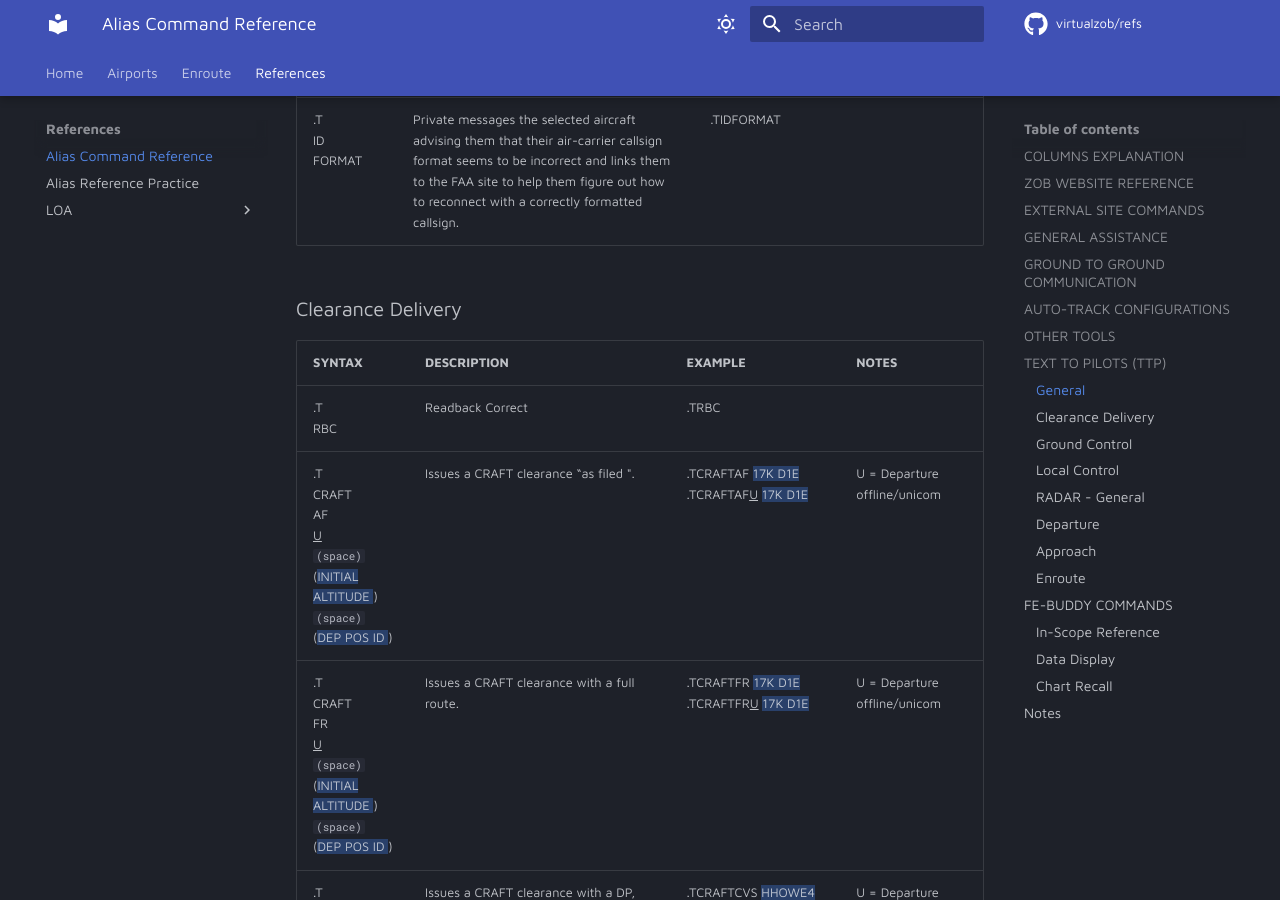
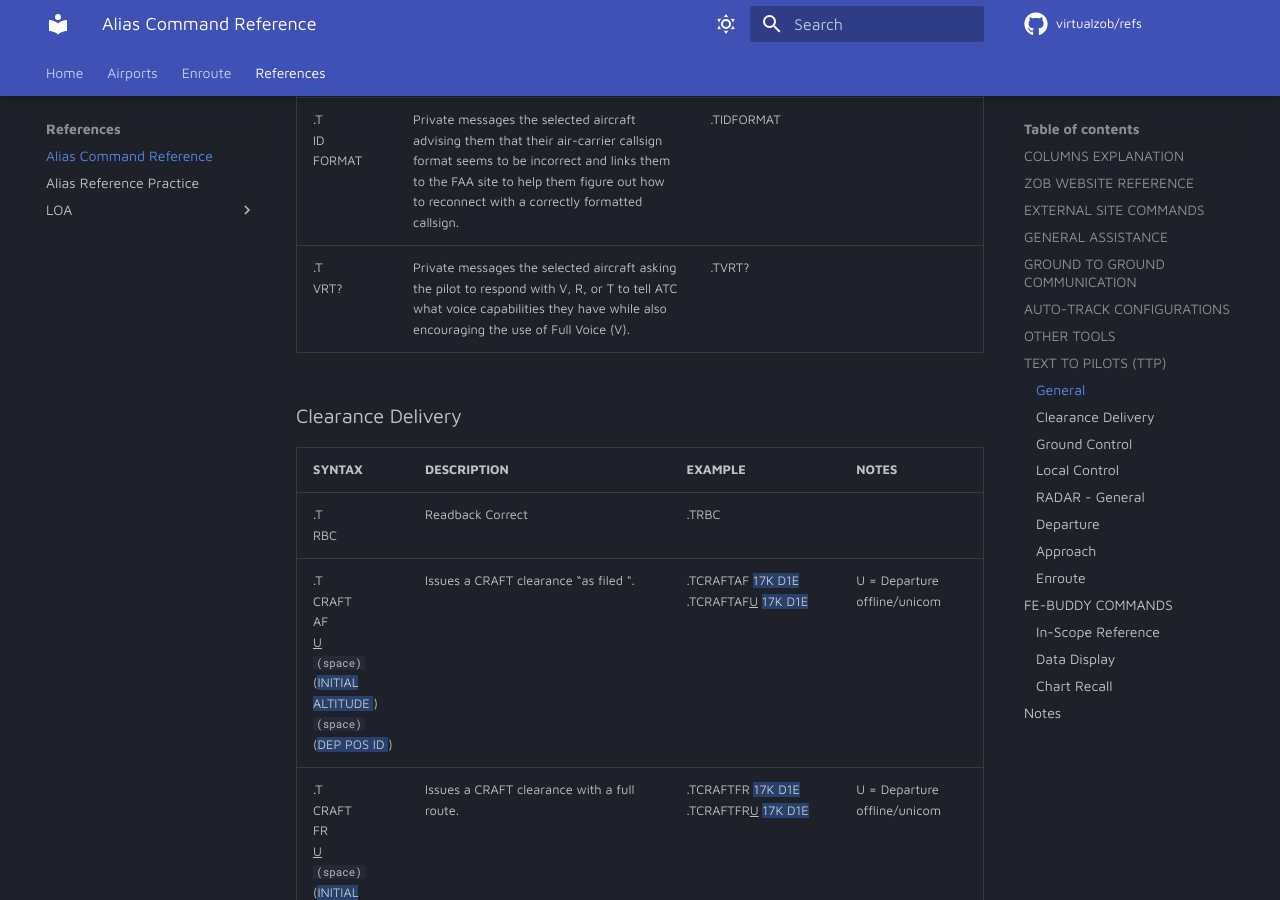
Before and after one commit to virtualZOB/refs, an MkDocs documentation site: the page built from docs/references/alias_cmd_ref.md, in a window 1280 px wide and 900 px high, scrolled down 7395 px. Built offline with MkDocs 1.6.1 and Material for MkDocs 9.7.7, drawn with Linux system fonts in a browser that asks for light colours; comment, search, counter and statistics services are not loaded.

Commit message:
Update alias_cmd_ref.md
Added .tVRT? command to Alias Command Reference page.

```diff
--- a/docs/references/alias_cmd_ref.md
+++ b/docs/references/alias_cmd_ref.md
@@ -111,6 +111,7 @@ See "Text to Pilots" section for context.
 |   .T <br> EQUIP   |   Private messages the selected aircraft asking for their FAA equipment suffix code and provides a link to a tutorial showing them how to determine their code.   |   .TEQUIP   |      |
 |   .T <br> N# <br> FORMAT   |   Private messages the selected aircraft advising them that their N-number format seems to be incorrect and links them to the FAA site to help them figure out how to reconnect with a correctly formatted callsign.   |   .TN#FORMAT   |      |
 |   .T <br> ID <br> FORMAT   |   Private messages the selected aircraft advising them that their air-carrier callsign format seems to be incorrect and links them to the FAA site to help them figure out how to reconnect with a correctly formatted callsign.   |   .TIDFORMAT   |      |
+|   .T <br> VRT?   |   Private messages the selected aircraft asking the pilot to respond with V, R, or T to tell ATC what voice capabilities they have while also encouraging the use of Full Voice (V).   |   .TVRT?   |      |
 
 ### Clearance Delivery
 |   SYNTAX   |   DESCRIPTION   |   EXAMPLE   |   NOTES   |
```
